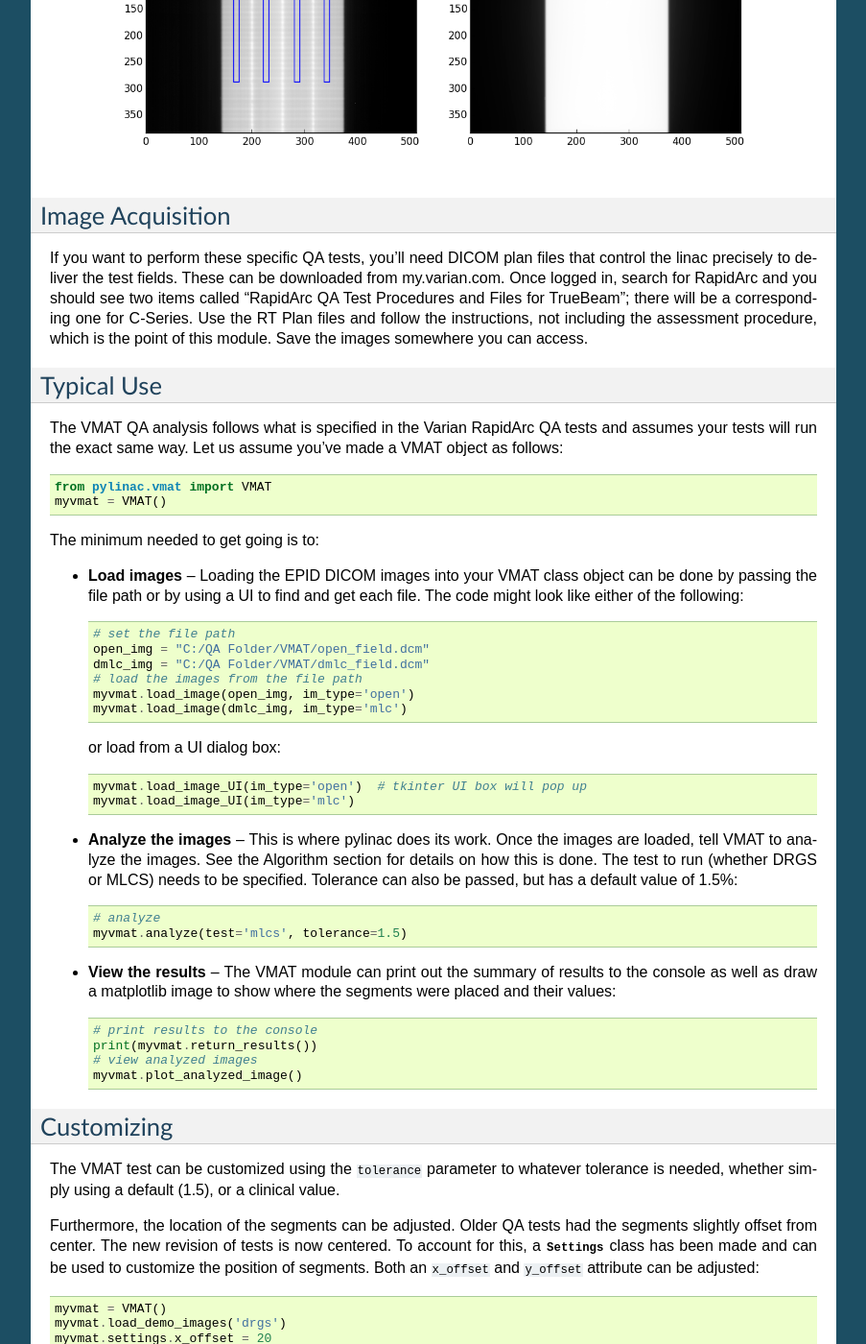
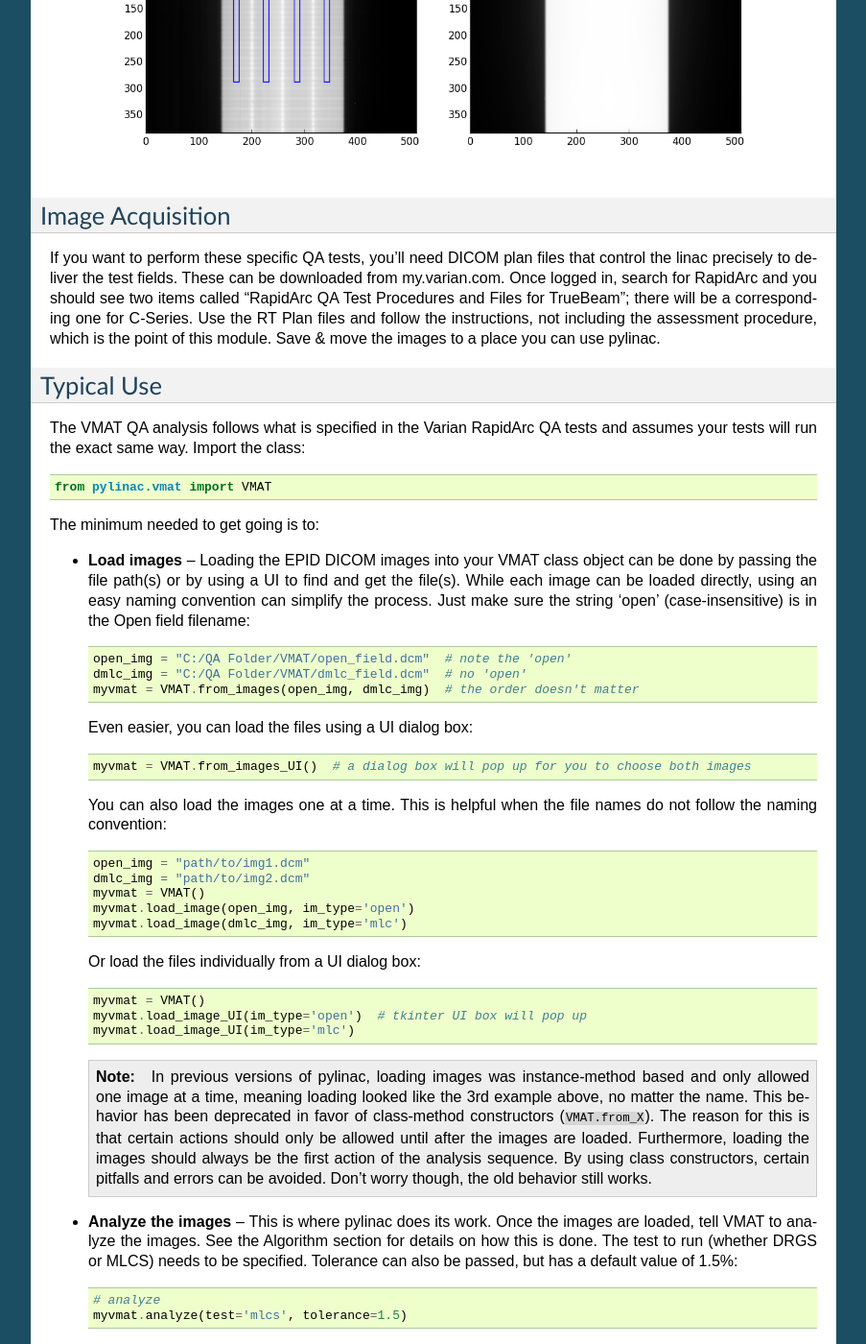
Before and after one commit to jrkerns/pylinac, a Sphinx documentation site: the page built from docs/source/vmat_docs.rst, in a window 1280 px wide and 1400 px high, scrolled down 687 px. Shown: the whole window at 96% size, without its empty margins (198-1101 px from the left). Built offline with Sphinx 7.4.7, drawn with Linux system fonts in a browser that asks for light colours.

Commit message:
added class constructors and updated docs accordingly

```diff
--- a/docs/source/vmat_docs.rst
+++ b/docs/source/vmat_docs.rst
@@ -34,33 +34,51 @@ Image Acquisition
 If you want to perform these specific QA tests, you'll need DICOM plan files that control the linac precisely to deliver the test fields.
 These can be downloaded from my.varian.com. Once logged in, search for RapidArc and you should see two items called "RapidArc QA Test Procedures
 and Files for TrueBeam"; there will be a corresponding one for C-Series. Use the RT Plan files and follow the instructions, not including the assessment procedure,
-which is the point of this module. Save the images somewhere you can access.
+which is the point of this module. Save & move the images to a place you can use pylinac.
 
 Typical Use
 -----------
 
-The VMAT QA analysis follows what is specified in the Varian RapidArc QA tests and assumes your tests will run the exact same way. Let us assume
-you've made a VMAT object as follows::
+The VMAT QA analysis follows what is specified in the Varian RapidArc QA tests and assumes your tests will run the exact same way.
+Import the class::
 
     from pylinac.vmat import VMAT
-    myvmat = VMAT()
 
 The minimum needed to get going is to:
 
-* **Load images** -- Loading the EPID DICOM images into your VMAT class object can be done by passing the file path or by using a UI to
-  find and get each file. The code might look like either of the following::
+* **Load images** -- Loading the EPID DICOM images into your VMAT class object can be done by passing the file path(s) or by using a UI to
+  find and get the file(s). While each image can be loaded directly, using an easy naming convention can simplify the process. Just make
+  sure the string 'open' (case-insensitive) is in the Open field filename::
 
-      # set the file path
-      open_img = "C:/QA Folder/VMAT/open_field.dcm"
-      dmlc_img = "C:/QA Folder/VMAT/dmlc_field.dcm"
-      # load the images from the file path
+      open_img = "C:/QA Folder/VMAT/open_field.dcm"  # note the 'open'
+      dmlc_img = "C:/QA Folder/VMAT/dmlc_field.dcm"  # no 'open'
+      myvmat = VMAT.from_images(open_img, dmlc_img)  # the order doesn't matter
+
+  Even easier, you can load the files using a UI dialog box::
+
+    myvmat = VMAT.from_images_UI()  # a dialog box will pop up for you to choose both images
+
+  You can also load the images one at a time. This is helpful when the file names do not follow the naming convention::
+
+      open_img = "path/to/img1.dcm"
+      dmlc_img = "path/to/img2.dcm"
+      myvmat = VMAT()
       myvmat.load_image(open_img, im_type='open')
       myvmat.load_image(dmlc_img, im_type='mlc')
 
-  or load from a UI dialog box::
+  Or load the files individually from a UI dialog box::
 
+      myvmat = VMAT()
       myvmat.load_image_UI(im_type='open')  # tkinter UI box will pop up
       myvmat.load_image_UI(im_type='mlc')
+
+  .. note::
+    In previous versions of pylinac, loading images was instance-method based and only allowed one image at a time,
+    meaning loading looked like the 3rd example above, no matter the name. This behavior has been deprecated in favor
+    of class-method constructors (``VMAT.from_X``). The reason for this is that
+    certain actions should only be allowed until after the images are loaded. Furthermore, loading the images should always be
+    the first action of the analysis sequence. By using class constructors, certain pitfalls and errors can be avoided.
+    Don't worry though, the old behavior still works.
 
 * **Analyze the images** -- This is where pylinac does its work. Once the images are loaded, tell VMAT to analyze the images. See the
   Algorithm section for details on how this is done. The test to run (whether DRGS or MLCS) needs to be specified. Tolerance
@@ -87,8 +105,7 @@ Furthermore, the location of the segments can be adjusted. Older QA tests had th
 The new revision of tests is now centered. To account for this, a :class:`~pylinac.vmat.Settings` class has been made
 and can be used to customize the position of segments. Both an ``x_offset`` and ``y_offset`` attribute can be adjusted::
 
-    myvmat = VMAT()
-    myvmat.load_demo_images('drgs')
+    myvmat = VMAT.from_demo_images('drgs')
     myvmat.settings.x_offset = 20
     myvmat.analyze('drgs')
 
@@ -159,7 +176,10 @@ API Documentation
 .. autoclass:: pylinac.vmat.VMAT
     :no-show-inheritance:
 
-.. autoclass:: pylinac.vmat.Segment
-
 .. autoclass:: pylinac.vmat.Settings
     :no-show-inheritance:
+
+.. autoclass:: pylinac.vmat.SegmentHandler
+    :no-show-inheritance:
+
+.. autoclass:: pylinac.vmat.Segment
```
Also changed, not shown: 1 other file.
